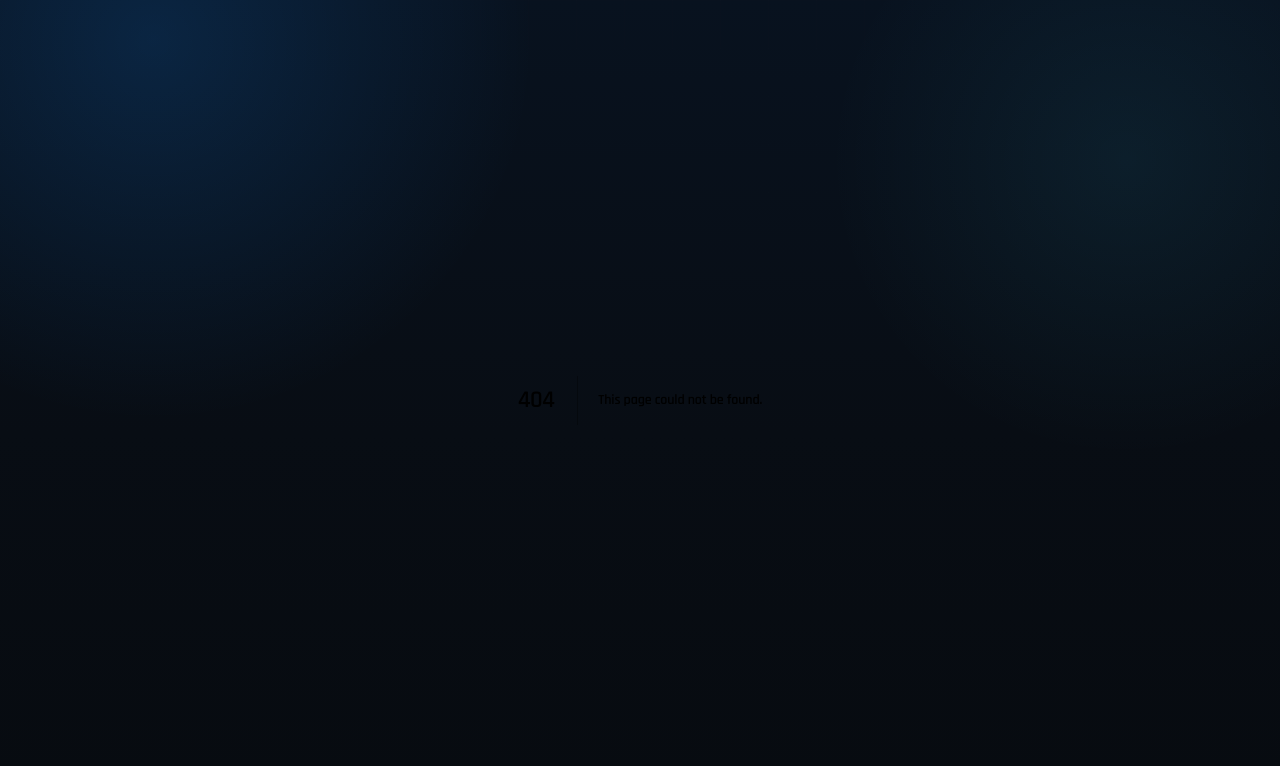
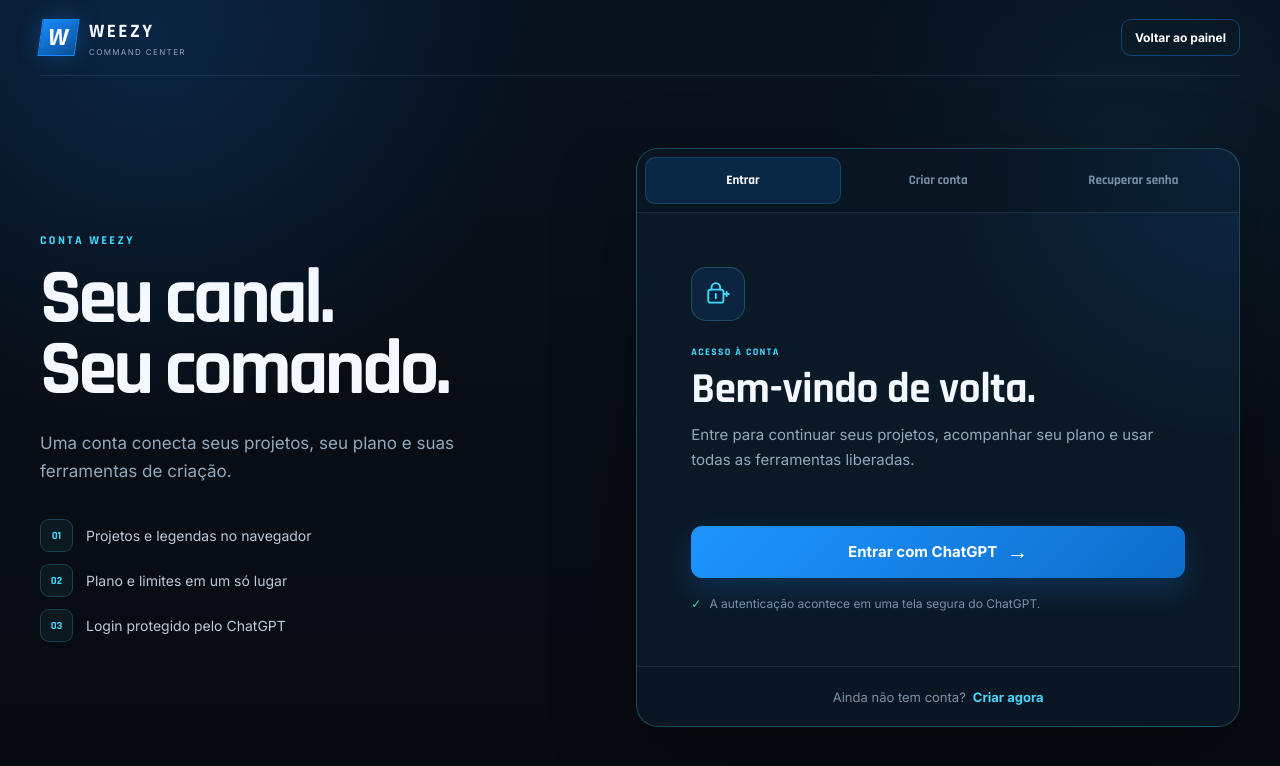
Before and after one commit to wesleydesousa/weezy-command-center, a Next.js app: page /login in a window 1280 px wide. Before the commit this address had no page. Shown: the top 766 px of the page. Built offline with nearby package versions, Linux system fonts and the light colour scheme.

Commit message:
Add secure account access and link plans to email

```diff
--- a/app/account/page.jsx
+++ b/app/account/page.jsx
@@ -1,4 +1,4 @@
-import { chatGPTSignInPath, chatGPTSignOutPath, getChatGPTUser } from "../chatgpt-auth";
+import { chatGPTSignOutPath, getChatGPTUser } from "../chatgpt-auth";
 import { ensureUser, getAccount, getEffectiveSubscription } from "../../db/index";
 import PurchaseButton from "./purchase-button";
 
@@ -20,7 +20,7 @@
     <section className="account-card account-signin-card">
       <span className="account-kicker">LOGIN SEGURO</span><strong>Sua conta está a um clique.</strong>
       <p>Use sua conta do ChatGPT para continuar.</p>
-      <a className="account-primary account-signin-button" href={chatGPTSignInPath("/account")} target="_top">Entrar com ChatGPT</a>
+      <a className="account-primary account-signin-button" href="/login">Abrir login</a>
     </section>
   </main>;
 
@@ -30,6 +30,7 @@
   const active = Boolean(subscription);
   const master = subscription?.plan === "master";
   const plan = subscription?.plan || "free";
+  const accountEmail = account.profile?.email || user.email;
   const planBenefits = master ? ["Edições ilimitadas", "Todos os recursos", "Acesso permanente"]
     : plan === "pro" ? ["Edições ilimitadas", "Recursos completos", "Prioridade em novidades"]
       : plan === "creator" ? ["Até 5 edições por dia", "Até 150 por mês", "Editor completo"]
@@ -48,6 +49,7 @@
       <article className={`account-card account-status current-plan-card plan-${plan}`}>
         <div className="current-plan-heading"><span className="account-kicker">SEU PLANO ATUAL</span><span className="current-plan-badge"><i />{master ? "ACESSO TOTAL" : active ? "ATIVO" : "GRATUITO"}</span></div>
         <div className="current-plan-main"><div><small>VOCÊ ESTÁ USANDO</small><strong>{active ? PLAN_LABELS[subscription.plan] || subscription.plan : "Gratuito"}</strong></div><div className="current-plan-benefits">{planBenefits.map(benefit => <span key={benefit}>✓ {benefit}</span>)}</div></div>
+        <div className="current-plan-email"><span>PLANO VINCULADO AO E-MAIL</span><strong>{accountEmail}</strong></div>
         <p>{master ? "Sua conta possui acesso permanente a toda a ferramenta, sem limites diários ou mensais." : active ? `Plano liberado${subscription.expiresAt ? ` até ${new Intl.DateTimeFormat("pt-BR").format(new Date(subscription.expiresAt))}` : ""}.` : "Você está no plano gratuito. Faça upgrade quando quiser liberar a ferramenta completa."}</p>
       </article>
       {master ? <article className="account-card featured-plan account-master-card"><span className="account-kicker">USUÁRIO MASTER</span><strong>Acesso total</strong><ul><li>Editor completo de Shorts</li><li>Edições ilimitadas</li><li>Todos os recursos atuais e futuros</li></ul></article> : <>
--- a/app/api/payments/checkout/route.js
+++ b/app/api/payments/checkout/route.js
@@ -31,6 +31,12 @@
       items: [{ id: body.plan, title: selected.title, quantity: 1, currency_id: "BRL", unit_price: selected.amountCents / 100 }],
       payer: { email: user.email },
       external_reference: orderId,
+      metadata: {
+        weezy_order_id: orderId,
+        weezy_user_id: user.userId,
+        weezy_account_email: String(user.email || "").trim().toLowerCase(),
+        weezy_plan: body.plan,
+      },
       back_urls: { success: `${origin}/account?payment=success`, pending: `${origin}/account?payment=pending`, failure: `${origin}/account?payment=failure` },
       auto_return: "approved",
       notification_url: `${origin}/api/payments/webhook`,
--- a/app/globals.css
+++ b/app/globals.css
@@ -593,8 +593,39 @@
 .current-plan-main > div:first-child > strong { display: block; margin-top: 3px; color: white; font: 700 46px/.95 Rajdhani; }
 .current-plan-benefits { display: flex; flex-wrap: wrap; gap: 9px; padding-bottom: 4px; }
 .current-plan-benefits span { padding: 8px 11px; color: #bcd2e5; border: 1px solid var(--line); border-radius: 8px; background: rgba(255,255,255,.025); font-size: 11px; }
+.current-plan-email { display: flex; align-items: center; gap: 12px; margin-top: 20px; padding: 12px 14px; border: 1px solid rgba(66,217,255,.2); border-radius: 10px; background: rgba(1,12,24,.34); }
+.current-plan-email span { color: #6f8ba5; font: 700 9px Rajdhani; letter-spacing: .13em; }
+.current-plan-email strong { color: #dcecff; font-size: 12px; overflow-wrap: anywhere; }
 .current-plan-card > p { margin: 20px 0 0; padding-top: 17px; border-top: 1px solid var(--line); }
 .account-master-card { grid-column: 1 / -1; }
 .account-signin-card { max-width: 560px; }
 .account-signin-button { display: grid; place-items: center; margin-top: 22px; text-decoration: none; }
-@media (max-width: 650px) { .current-plan-card { min-height: 0; padding: 24px 21px; } .current-plan-heading { align-items: flex-start; flex-direction: column; gap: 12px; } .current-plan-main { grid-template-columns: 1fr; align-items: start; gap: 20px; } .current-plan-main > div:first-child > strong { font-size: 40px; } .current-plan-benefits { display: grid; grid-template-columns: 1fr; } }
+@media (max-width: 650px) { .current-plan-card { min-height: 0; padding: 24px 21px; } .current-plan-heading { align-items: flex-start; flex-direction: column; gap: 12px; } .current-plan-main { grid-template-columns: 1fr; align-items: start; gap: 20px; } .current-plan-main > div:first-child > strong { font-size: 40px; } .current-plan-benefits { display: grid; grid-template-columns: 1fr; } .current-plan-email { align-items: flex-start; flex-direction: column; gap: 5px; } }
+
+/* Account access */
+.auth-shell { width: min(1200px, calc(100% - 40px)); min-height: 100vh; margin: 0 auto; }
+.auth-topbar { min-height: 76px; display: flex; align-items: center; border-bottom: 1px solid var(--line); }
+.auth-topbar .brand { margin-right: auto; }
+.auth-layout { min-height: calc(100vh - 77px); display: grid; grid-template-columns: minmax(320px,.9fr) minmax(420px,1.1fr); align-items: center; gap: clamp(50px,8vw,120px); padding: 70px 0; }
+.auth-intro h1 { margin: 16px 0 22px; font: 700 clamp(50px,7vw,78px)/.92 Rajdhani; letter-spacing: -.045em; }
+.auth-intro > p { max-width: 520px; color: #91a8bd; font-size: 17px; line-height: 1.65; }
+.auth-benefits { display: grid; gap: 12px; margin-top: 34px; }
+.auth-benefits span { display: flex; align-items: center; gap: 13px; color: #b9cad9; font-size: 14px; }
+.auth-benefits i { width: 33px; height: 33px; display: grid; place-items: center; color: var(--blue-bright); border: 1px solid rgba(66,217,255,.22); border-radius: 9px; background: rgba(66,217,255,.06); font: 700 11px Rajdhani; font-style: normal; }
+.auth-card { overflow: hidden; border: 1px solid rgba(66,217,255,.25); border-radius: 22px; background: radial-gradient(circle at 100% 0%, rgba(22,139,255,.13), transparent 35%), #0b1927; box-shadow: 0 30px 80px rgba(0,0,0,.35); }
+.auth-tabs { display: grid; grid-template-columns: repeat(3,1fr); padding: 8px; border-bottom: 1px solid var(--line); background: rgba(0,0,0,.18); }
+.auth-tabs button { min-height: 47px; padding: 10px; border: 0; border-radius: 10px; color: #7890a7; background: transparent; font: 700 13px Rajdhani; cursor: pointer; }
+.auth-tabs button.active { color: white; background: rgba(22,139,255,.17); box-shadow: inset 0 0 0 1px rgba(66,217,255,.16); }
+.auth-card-content { min-height: 410px; display: flex; flex-direction: column; align-items: flex-start; padding: clamp(30px,5vw,54px); }
+.auth-icon { width: 54px; height: 54px; display: grid; place-items: center; margin-bottom: 25px; color: var(--blue-bright); border: 1px solid rgba(66,217,255,.24); border-radius: 15px; background: rgba(22,139,255,.11); }
+.auth-icon svg { width: 26px; fill: none; stroke: currentColor; stroke-width: 1.7; stroke-linecap: round; stroke-linejoin: round; }
+.auth-card-content h2 { margin: 10px 0 12px; font: 700 clamp(32px,4vw,43px)/1 Rajdhani; }
+.auth-card-content > p { min-height: 76px; margin: 0; color: #91a8bd; font-size: 15px; line-height: 1.65; }
+.auth-primary { width: 100%; min-height: 52px; margin-top: 27px; padding: 12px 17px; display: flex; align-items: center; justify-content: center; gap: 10px; color: white; border-radius: 11px; background: linear-gradient(135deg,#1e95ff,#0d6dca); box-shadow: 0 12px 30px rgba(22,139,255,.2); text-decoration: none; font-size: 15px; font-weight: 800; }
+.auth-primary span { font-size: 21px; line-height: 1; }
+.auth-note { margin-top: 17px; display: flex; gap: 8px; color: #7890a7; font-size: 12px; line-height: 1.45; }
+.auth-note span { color: var(--green); }
+.auth-switch { min-height: 60px; display: flex; align-items: center; justify-content: center; gap: 7px; color: #7890a7; border-top: 1px solid var(--line); background: rgba(0,0,0,.11); font-size: 13px; }
+.auth-switch button { padding: 0; border: 0; color: var(--blue-bright); background: none; font-weight: 800; cursor: pointer; }
+@media (max-width: 850px) { .auth-layout { grid-template-columns: 1fr; gap: 40px; padding: 50px 0; } .auth-intro h1 { font-size: 55px; } .auth-intro > p { font-size: 16px; } }
+@media (max-width: 560px) { .auth-shell { width: min(100% - 24px,1200px); } .auth-topbar .brand > span:last-child { display: none; } .auth-layout { padding: 36px 0; } .auth-intro h1 { font-size: 45px; } .auth-benefits { display: none; } .auth-tabs { grid-template-columns: 1fr; gap: 4px; } .auth-tabs button { min-height: 41px; } .auth-card-content { min-height: 390px; padding: 28px 22px; } .auth-card-content > p { min-height: 0; } .auth-switch { padding: 14px; flex-wrap: wrap; } }
--- /dev/null
+++ b/app/login/auth-panel.jsx
@@ -0,0 +1,74 @@
+"use client";
+
+import { useState } from "react";
+
+const VIEWS = {
+  login: {
+    eyebrow: "ACESSO À CONTA",
+    title: "Bem-vindo de volta.",
+    text: "Entre para continuar seus projetos, acompanhar seu plano e usar todas as ferramentas liberadas.",
+    action: "Entrar com ChatGPT",
+    note: "A autenticação acontece em uma tela segura do ChatGPT."
+  },
+  signup: {
+    eyebrow: "NOVO USUÁRIO",
+    title: "Crie sua conta Weezy.",
+    text: "Use sua conta do ChatGPT para criar seu perfil automaticamente e começar com os recursos gratuitos.",
+    action: "Criar conta gratuitamente",
+    note: "Seu perfil Weezy será criado após a primeira entrada."
+  },
+  recovery: {
+    eyebrow: "RECUPERAÇÃO DE SENHA",
+    title: "Recupere seu acesso.",
+    text: "Sua senha é protegida pelo ChatGPT. Continue para a tela segura, informe seu e-mail e selecione “Esqueci minha senha”.",
+    action: "Continuar para recuperar senha",
+    note: "As instruções de redefinição serão enviadas pelo serviço de autenticação."
+  }
+};
+
+function AuthIcon({ view }) {
+  if (view === "recovery") return <svg viewBox="0 0 24 24" aria-hidden="true"><path d="M4 11a8 8 0 1 1 2.3 5.7L4 18v-5h5l-1.7 1.7A5 5 0 1 0 7 11"/><path d="M12 8v4l3 2"/></svg>;
+  if (view === "signup") return <svg viewBox="0 0 24 24" aria-hidden="true"><circle cx="9" cy="8" r="4"/><path d="M2.5 21a6.5 6.5 0 0 1 13 0M19 8v6M16 11h6"/></svg>;
+  return <svg viewBox="0 0 24 24" aria-hidden="true"><path d="M14 8V6a4 4 0 0 0-8 0v2"/><rect x="3" y="8" width="14" height="12" rx="2"/><path d="M10 12v4M18 12h4M20 10v4"/></svg>;
+}
+
+export default function AuthPanel({ signInUrl }) {
+  const [view, setView] = useState("login");
+  const content = VIEWS[view];
+
+  return <section className="auth-layout">
+    <aside className="auth-intro">
+      <span className="eyebrow">CONTA WEEZY</span>
+      <h1>Seu canal.<br />Seu comando.</h1>
+      <p>Uma conta conecta seus projetos, seu plano e suas ferramentas de criação.</p>
+      <div className="auth-benefits">
+        <span><i>01</i> Projetos e legendas no navegador</span>
+        <span><i>02</i> Plano e limites em um só lugar</span>
+        <span><i>03</i> Login protegido pelo ChatGPT</span>
+      </div>
+    </aside>
+
+    <div className="auth-card">
+      <div className="auth-tabs" role="tablist" aria-label="Opções da conta">
+        <button role="tab" aria-selected={view === "login"} className={view === "login" ? "active" : ""} onClick={() => setView("login")}>Entrar</button>
+        <button role="tab" aria-selected={view === "signup"} className={view === "signup" ? "active" : ""} onClick={() => setView("signup")}>Criar conta</button>
+        <button role="tab" aria-selected={view === "recovery"} className={view === "recovery" ? "active" : ""} onClick={() => setView("recovery")}>Recuperar senha</button>
+      </div>
+
+      <div className="auth-card-content" role="tabpanel">
+        <span className="auth-icon"><AuthIcon view={view} /></span>
+        <span className="account-kicker">{content.eyebrow}</span>
+        <h2>{content.title}</h2>
+        <p>{content.text}</p>
+        <a className="auth-primary" href={signInUrl} target="_top">{content.action}<span>→</span></a>
+        <small className="auth-note"><span>✓</span>{content.note}</small>
+      </div>
+
+      <div className="auth-switch">
+        {view === "login" && <><span>Ainda não tem conta?</span><button onClick={() => setView("signup")}>Criar agora</button></>}
+        {view === "signup" && <><span>Já possui uma conta?</span><button onClick={() => setView("login")}>Fazer login</button></>}
+        {view === "recovery" && <><span>Lembrou sua senha?</span><button onClick={() => setView("login")}>Voltar ao login</button></>}
+      </div>
+    </div>
+  </section>;
+}
--- /dev/null
+++ b/app/login/page.jsx
@@ -0,0 +1,14 @@
+import { chatGPTSignInPath } from "../chatgpt-auth";
+import AuthPanel from "./auth-panel";
+
+export const dynamic = "force-dynamic";
+
+export default function LoginPage() {
+  return <main className="auth-shell">
+    <header className="auth-topbar">
+      <a className="brand" href="/"><span className="brand-mark">W</span><span><strong>WEEZY</strong><small>COMMAND CENTER</small></span></a>
+      <a className="account-link" href="/">Voltar ao painel</a>
+    </header>
+    <AuthPanel signInUrl={chatGPTSignInPath("/account")} />
+  </main>;
+}
--- a/db/index.js
+++ b/db/index.js
@@ -7,11 +7,12 @@
 
 export async function ensureUser(user) {
   const now = new Date().toISOString();
+  const normalizedEmail = String(user.email || "").trim().toLowerCase();
   await database().prepare(`
     INSERT INTO users (id, email, name, created_at, updated_at)
     VALUES (?, ?, ?, ?, ?)
     ON CONFLICT(id) DO UPDATE SET email = excluded.email, name = excluded.name, updated_at = excluded.updated_at
-  `).bind(user.userId, user.email, user.fullName, now, now).run();
+  `).bind(user.userId, normalizedEmail, user.fullName, now, now).run();
 }
 
 export async function getAccount(userId) {
```
